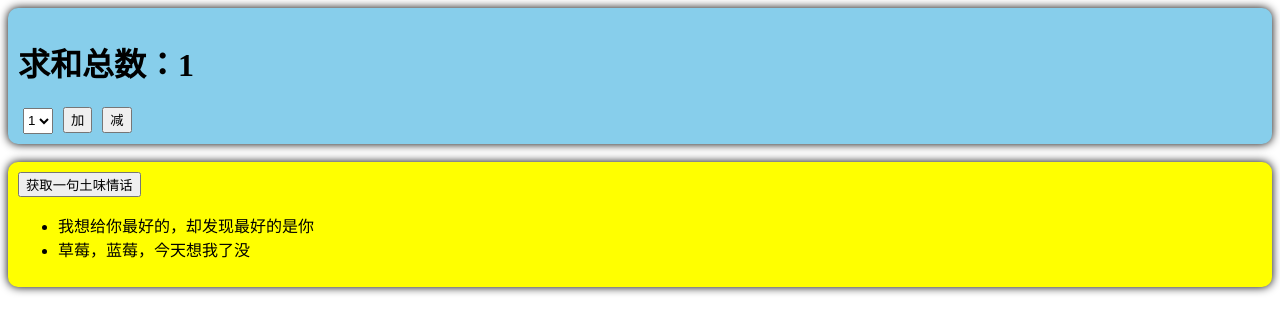
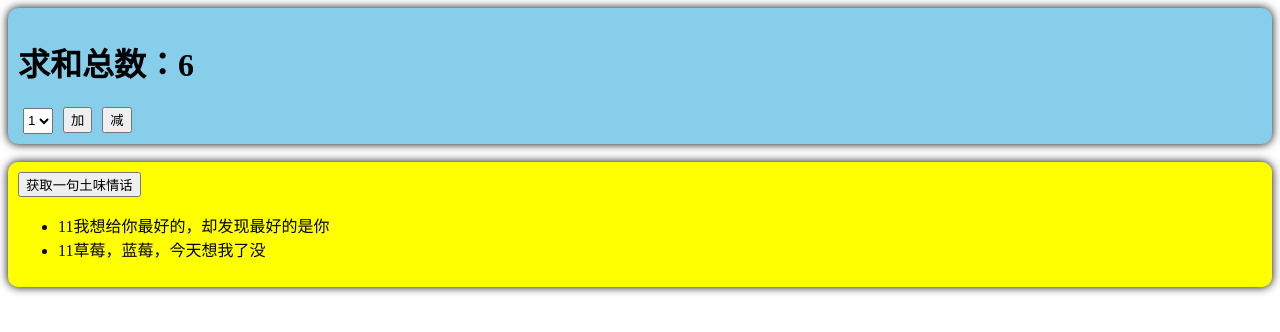
Before and after one commit to lhj502819/Vue3-Learning, a Vue app: page / in a window 1280 px wide. Shown: the top 332 px of the page. Built offline with nearby package versions, Linux system fonts and the light colour scheme.

Commit message:
pinia存储查询数据代码提交

```diff
--- a/package.json
+++ b/package.json
@@ -12,6 +12,7 @@
   },
   "dependencies": {
     "axios": "^1.6.8",
+    "pinia": "^2.1.7",
     "uuid": "^9.0.1",
     "vue": "^3.4.21",
     "vue-router": "^4.3.2"
--- a/src/components/Count.vue
+++ b/src/components/Count.vue
@@ -1,6 +1,6 @@
 <template>
   <div class="count">
-    <h1>求和总数：{{ sum }}</h1>
+    <h1>求和总数：{{sum}}</h1>
     <select v-model.number="n">
       <option>1</option>
       <option>2</option>
@@ -13,16 +13,17 @@
 
 <script setup lang="ts">
 import {ref} from "vue";
+import {useCountStore} from '@/store/Count'
 
-let sum = ref(1)
 let n = ref(1)
-
+let countStore = useCountStore();
+let sum = countStore.sum;
 function add() {
-  sum.value += n.value
+  sum += n.value
 }
 
 function minus() {
-  sum.value -= n.value;
+  sum -= n.value;
 }
 </script>
 
--- a/src/components/LoveTalk.vue
+++ b/src/components/LoveTalk.vue
@@ -2,7 +2,7 @@
   <div class="lovetalk">
     <button @click="getOneTalk">获取一句土味情话</button>
     <ul>
-      <li v-for="talk in talks" :key="talk.id">
+      <li v-for="talk in talkStore2.talkList" :key="talk.id">
         {{ talk.content }}
       </li>
     </ul>
@@ -13,15 +13,14 @@
 import axios from "axios";
 import {reactive} from "vue";
 import {v4} from "uuid";
+import {useTalkStore, useTalkStore2} from "@/store/LoveTalk";
 
-let talks = reactive([
-  {id: 1, content: "我想给你最好的，却发现最好的是你"},
-  {id: 2, content: "草莓，蓝莓，今天想我了没"},
-])
+const talkStore = useTalkStore()
 
+const talkStore2 = useTalkStore2()
 async function getOneTalk() {
-  const {data: {content}} = await axios.get('https://api.uomg.com/api/rand.qinghua')
-  talks.unshift({id: v4(), content: content})
+  // const {data: {content}} = await axios.get('https://api.uomg.com/api/rand.qinghua')
+  // talks.unshift({id: v4(), content: content})
 }
 </script>
 
--- a/src/main.ts
+++ b/src/main.ts
@@ -2,6 +2,11 @@
 import {createApp} from 'vue'
 //引入APP根组件
 import App from './App.vue'
+import {createPinia} from "pinia";
 //引入路由器
 const app = createApp(App)
+//创建Pinia
+const pinia = createPinia()
+//安装pinia
+app.use(pinia)
 app.mount('#app')
--- /dev/null
+++ b/src/store/Count.ts
@@ -0,0 +1,10 @@
+import {defineStore} from 'pinia'
+
+export const useCountStore = defineStore('count', {
+    //真正存储数据的地方
+    state() {
+        return {
+            sum: 6
+        }
+    }
+})
--- /dev/null
+++ b/src/store/LoveTalk.ts
@@ -0,0 +1,24 @@
+import {defineStore} from "pinia";
+
+export const useTalkStore = defineStore('talk', {
+    state() {
+        return {
+            'talkList': [
+                {id: 1, content: "我想给你最好的，却发现最好的是你"},
+                {id: 2, content: "草莓，蓝莓，今天想我了没"},
+            ]
+        }
+    }
+})
+
+
+export const useTalkStore2 = defineStore('talk2', {
+    state() {
+        return {
+            'talkList': [
+                {id: 1, content: "11我想给你最好的，却发现最好的是你"},
+                {id: 2, content: "11草莓，蓝莓，今天想我了没"},
+            ]
+        }
+    }
+})
```
